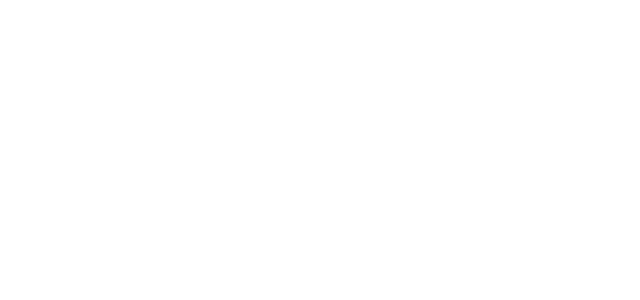
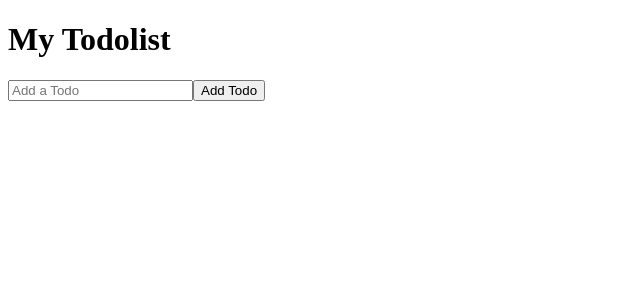
Before and after one commit to ramonjmcastillo/zensmart-technical, a React (Create React App) app: page / in a window 1280 px wide. Shown: the top 300 px of the page, without its empty margins (0-640 px from the left). Built offline with nearby package versions, Linux system fonts and the light colour scheme.

Commit message:
Added add todo logic

```diff
--- a/src/App.js
+++ b/src/App.js
@@ -1,7 +1,31 @@
+import React, { useState } from "react";
 import "./App.css";
+import TodoList from "./components/TodoList";
+import TodoForm from "./components/TodoList/Form";
 
 function App() {
-  return <div className="App"></div>;
+  const [items, setItems] = useState([]);
+
+  const onItemClick = (item, event) => {
+    console.log(item, event);
+  };
+
+  const addTodo = (item) => {
+    if (!item.text) {
+      return;
+    }
+
+    const newTodos = [item, ...items];
+    setItems(newTodos);
+  };
+
+  return (
+    <div className="App">
+      <h1>My Todolist</h1>
+      <TodoList items={items} onItemClick={onItemClick} />
+      <TodoForm onSubmit={addTodo} />
+    </div>
+  );
 }
 
 export default App;
--- /dev/null
+++ b/src/components/TodoList/Form.jsx
@@ -0,0 +1,37 @@
+import React, { useState } from "react";
+
+const Form = (props) => {
+  const [todoInput, setTodoInput] = useState("");
+  const [id, setId] = useState(0);
+
+  const giveTodoId = () => {
+    setId(id + 1);
+    return id;
+  };
+
+  const addTodo = (e) => {
+    e.preventDefault();
+
+    props.onSubmit({
+      id: giveTodoId(),
+      text: todoInput,
+      done: false,
+    });
+
+    setTodoInput("");
+  };
+
+  return (
+    <form onSubmit={addTodo}>
+      <input
+        onChange={(e) => setTodoInput(e.target.value)}
+        type="text"
+        placeholder="Add a Todo"
+        value={todoInput}
+      />
+      <button> Add Todo</button>
+    </form>
+  );
+};
+
+export default Form;
--- a/src/components/TodoList/index.jsx
+++ b/src/components/TodoList/index.jsx
@@ -0,0 +1,23 @@
+import React, { useState } from "react";
+
+const TodoList = ({ items, onItemClick }) => {
+  const handleItemClick = (item, e) => {
+    if (!item.done) {
+      onItemClick(item, e);
+    }
+  };
+
+  console.log(items);
+
+  return (
+    <div>
+      <ul>
+        {items.map((todo, index) => {
+          return <li key={index}> {todo.text} </li>;
+        })}
+      </ul>
+    </div>
+  );
+};
+
+export default TodoList;
```
